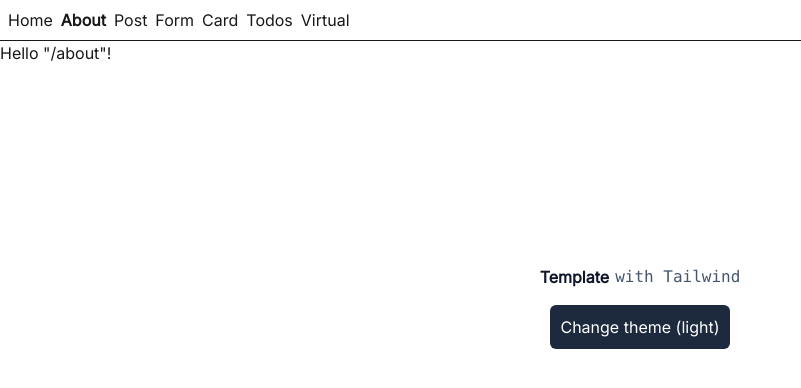
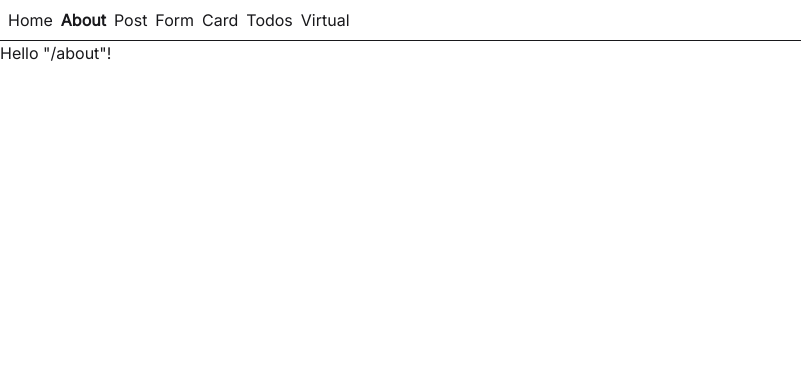
Before and after one commit to gustavogabana/project-one, a React (Vite) app: page /about in a window 1280 px wide. Shown: the top 388 px of the page, without its empty margins (0-801 px from the left). Built offline with nearby package versions, Linux system fonts and the light colour scheme.

Commit message:
refactor: removed App.tsx, using__root as new main file, using _home route with Home component as new / route (it needs to be /_home/ because the file its inside of _home dir)

```diff
--- a/src/App.tsx
+++ /dev/null
@@ -1,28 +0,0 @@
-import { useTheme } from "./hooks/useTheme";
-
-function App() {
-  const { theme, changeTheme } = useTheme();
-
-  return (
-    <div className="min-h-screen bg-white dark:bg-zinc-950 transition-colors duration-300 pt-50">
-      <div className="flex gap-1.5 items-center justify-center mx-auto">
-        <p className="font-black text-slate-900 dark:text-white">Template</p>
-        <p className="font-mono text-slate-600 dark:text-slate-400">with Tailwind</p>
-      </div>
-
-      <button
-        type="button"
-        className="mx-auto block mt-4 cursor-pointer p-2.5
-                   bg-slate-800 text-white rounded-md
-                   hover:bg-slate-700 active:scale-95
-                   dark:bg-white dark:text-slate-900 dark:hover:bg-slate-200
-                   transition-all"
-        onClick={changeTheme}
-      >
-        Change theme ({theme})
-      </button>
-    </div>
-  );
-}
-
-export default App;
--- /dev/null
+++ b/src/components/Home.tsx
@@ -0,0 +1,28 @@
+import { useTheme } from "@/hooks/useTheme";
+
+function Home() {
+    const { theme, changeTheme } = useTheme();
+
+    return (
+        <div className="min-h-screen bg-white dark:bg-zinc-950 transition-colors duration-300 pt-50">
+            <div className="flex gap-1.5 items-center justify-center mx-auto">
+            <p className="font-black text-slate-900 dark:text-white">Template</p>
+            <p className="font-mono text-slate-600 dark:text-slate-400">with Tailwind</p>
+            </div>
+
+            <button
+            type="button"
+            className="mx-auto block mt-4 cursor-pointer p-2.5
+                        bg-slate-800 text-white rounded-md
+                        hover:bg-slate-700 active:scale-95
+                        dark:bg-white dark:text-slate-900 dark:hover:bg-slate-200
+                        transition-all"
+            onClick={changeTheme}
+            >
+            Change theme ({theme})
+            </button>
+        </div>
+    );
+}
+
+export default Home;
--- a/src/main.tsx
+++ b/src/main.tsx
@@ -1,7 +1,7 @@
 import { StrictMode } from 'react';
 import { createRoot } from 'react-dom/client';
 import './index.css';
-import App from './App.tsx';
+
 import { AuthProvider } from './contexts/auth/AuthProvider.tsx';
 import { ThemeProvider } from './contexts/theme/ThemeProvider.tsx';
 import { RouterProvider, createRouter } from '@tanstack/react-router'
@@ -28,7 +28,6 @@ createRoot(document.getElementById('root')!).render(
       <ThemeProvider>
         <AuthProvider>
           <RouterProvider router={router} />
-            <App />
         </AuthProvider>
       </ThemeProvider>
     </QueryClientProvider>
--- a/src/routes/_home/index.tsx
+++ b/src/routes/_home/index.tsx
@@ -1,13 +1,6 @@
+import Home from "@/components/Home";
 import { createFileRoute } from "@tanstack/react-router";
 
 export const Route = createFileRoute("/_home/")({
-  component: Index
+  component: Home
 });
-
-function Index() {
-  return (
-    <>
-      <div>Index</div>
-    </>
-  );
-}
```
